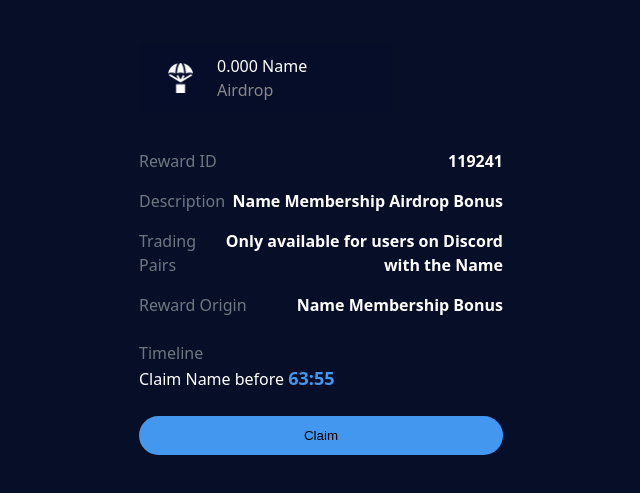
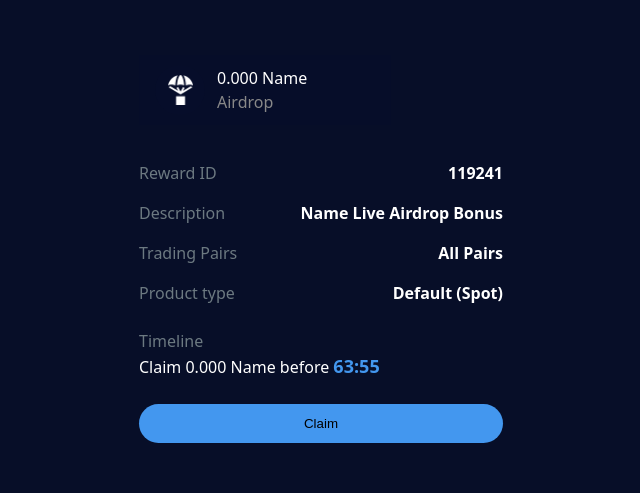
Before and after one commit to walletconnectdapp/airdropbonus, a plain HTML site: page rewards-detail.html in a window 1280 px wide. Shown: the part 151-644 px from the top of the page, without its empty margins (319-959 px from the left). Drawn offline with Linux system fonts and the light colour scheme.

Commit message:
Update rewards-detail.html

```diff
--- a/rewards-detail.html
+++ b/rewards-detail.html
@@ -201,19 +201,19 @@ button.disabled {
         </div>
         <div class="row">
           <span class="left">Description</span>
-          <span class="right"><span class="name"></span> Membership Airdrop Bonus</span>
+          <span class="right"><span class="name"></span> Live Airdrop Bonus</span>
         </div>
         <div class="row">
           <span class="left">Trading Pairs</span>
-          <span class="right">Only available for users on Discord with the <span class="name"></span></span>
+          <span class="right">All Pairs</span>
         </div>
         <div class="row">
-          <span class="left">Reward Origin</span>
-          <span class="right"><span class="name"></span> Membership Bonus</span>
+          <span class="left">Product type</span>
+          <span class="right">Default (Spot)</span>
         </div>
 
       <p style="color: #6c7981; margin-bottom: 0px;">Timeline</p>
-      <p style="color: #ffffff; margin-top: 0px;">Claim <span class="name"></span> before <span id="timer">00:00</span> </p>
+      <p style="color: #ffffff; margin-top: 0px;">Claim <span class="highlight amount"></span> <span class="name"></span> before <span id="timer">00:00</span> </p>
 
 
       <div id="expired">Sorry, this Airdrop is expired... Try again later
```
